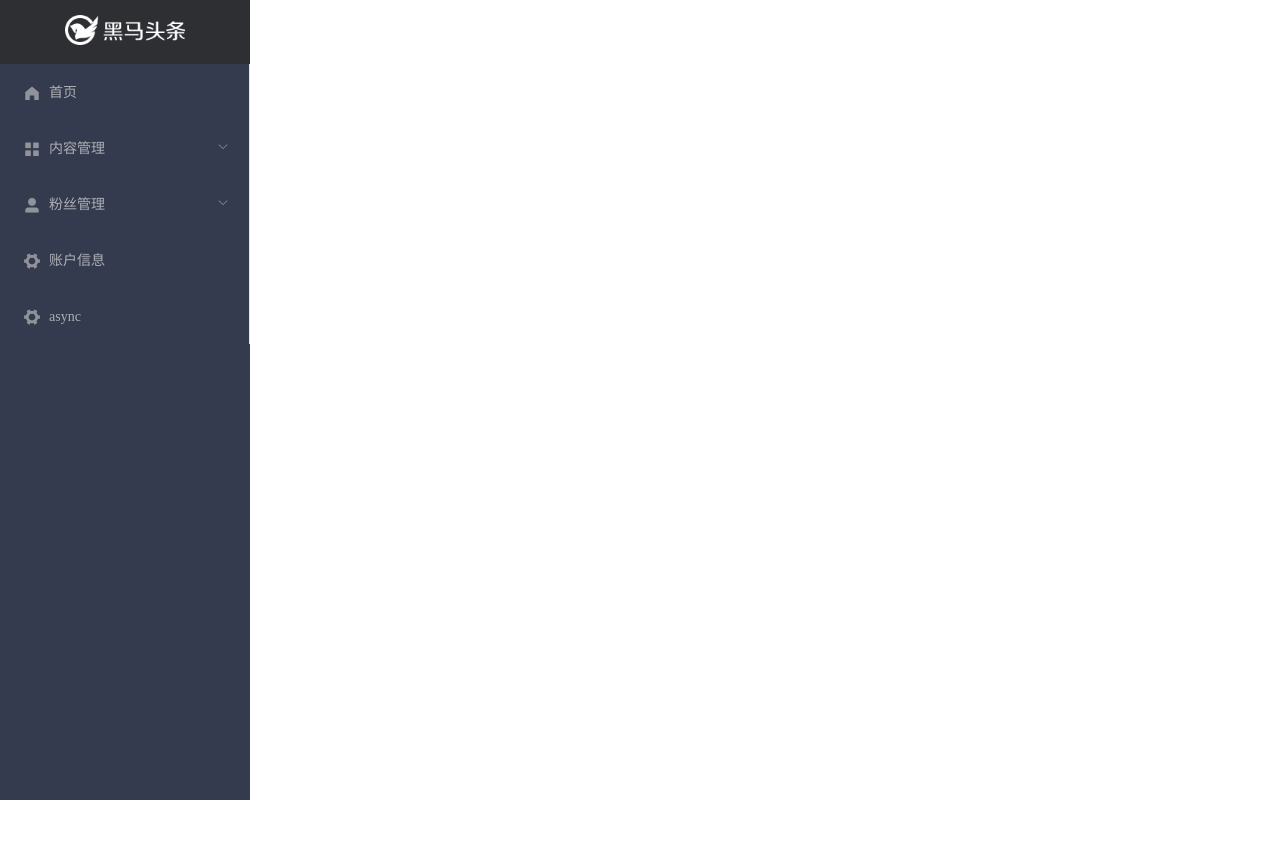
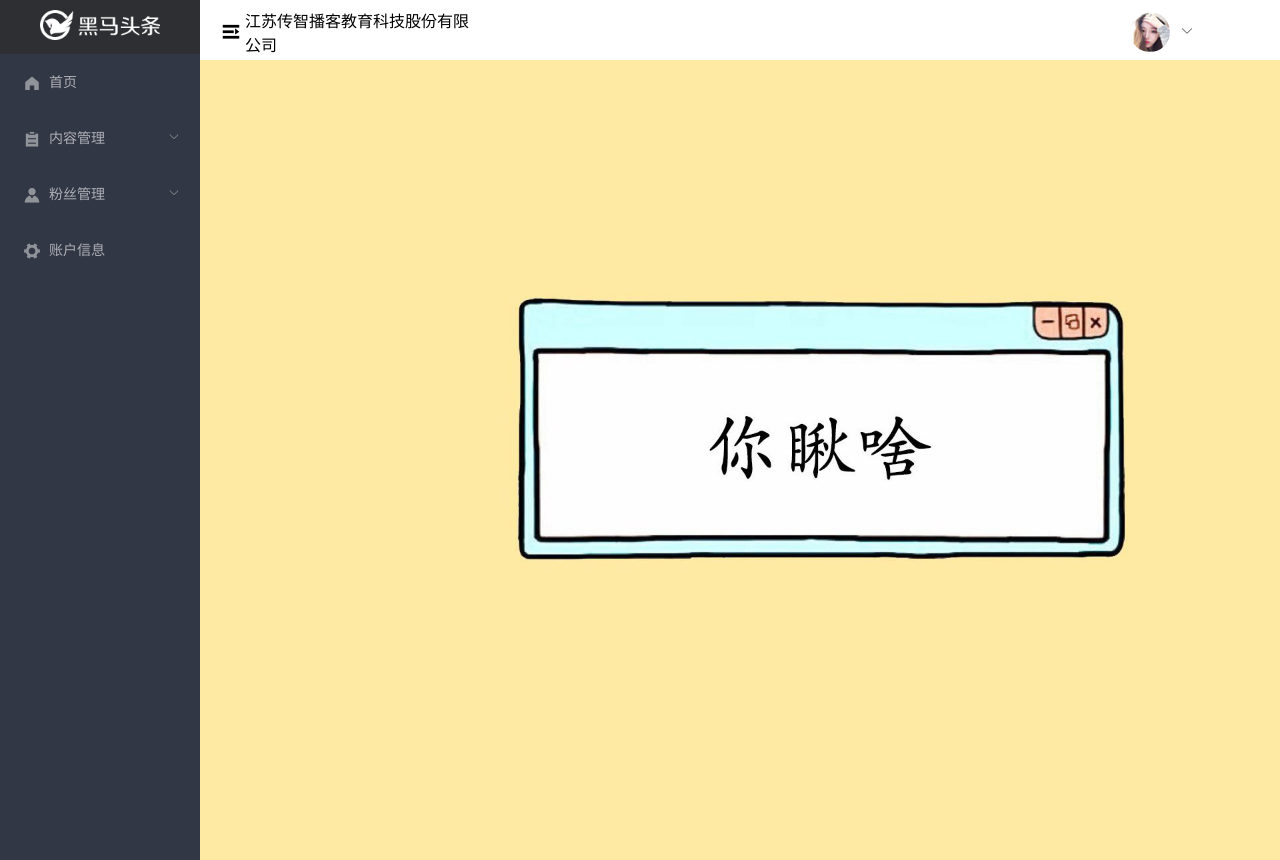
Before and after one commit to sunxiaopang77/82heimatoutiao, a Vue app: page /login#/home in a window 1280 px wide. Before the commit the page ends 800 px from the top, so only its background shows below. Built offline with nearby package versions, Linux system fonts and the light colour scheme; no server answers; sample sign-in values are in the browser's storage.

Commit message:
第三天内容-样式有问题

```diff
--- a/src/components/home/layout-aside.vue
+++ b/src/components/home/layout-aside.vue
@@ -4,48 +4,58 @@
           <img src="../../assets/img/logo_admin.png" alt="">
       </div>
     <el-menu
-      background-color="#353b4e"
+      background-color="#323745"
       text-color="#adafb5"
+      style='width:201px'
       active-text-color="#ffd04b"
-      :collapse="collapse"
-      :collapse-transition="false"
       router
       >
-     <!-- :router="true" 和 router功能一样 -->
-      <el-menu-item index='/home'>
-          <i class='el-icon-s-home'></i>
-          <span>首页</span>
+      <el-menu-item index="/">
+        <i class="el-icon-s-home"></i>
+        <span slot="title">首页</span>
       </el-menu-item>
-      <!-- 折叠菜单 -->
-      <el-submenu index='content'>
-        <!-- 具名插槽 传入内容 -->
+      <!-- el-submenu是有折叠的菜单 -->
+      <el-submenu index='1'>
+          <!-- el-submenu定义具名插槽 title -->
           <template slot='title'>
-         <i class='el-icon-menu' ></i>
+            <i class="el-icon-s-order"></i>
             <span>内容管理</span>
           </template>
-         <!-- 匿名插槽 -->
-          <el-menu-item index='/home/publish'>发表文章</el-menu-item>
-          <el-menu-item index='/home/articles'>内容列表</el-menu-item>
-          <el-menu-item index='/home/material'>素材管理</el-menu-item>
-          <el-menu-item index='/home/comment'>评论列表</el-menu-item>
+         <el-menu-item index="/home/publish">
+             发布文章
+         </el-menu-item>
+         <el-menu-item index="/home/articles">
+             内容列表
+         </el-menu-item>
+        <el-menu-item index="/home/comment">
+             评论管理
+         </el-menu-item>
+         <el-menu-item index="/home/material">
+             素材管理
+         </el-menu-item>
       </el-submenu>
-      <el-submenu index='fans'>
+       <el-submenu index='2'>
+          <!-- el-submenu定义具名插槽 title -->
           <template slot='title'>
-         <i class='el-icon-user-solid' ></i>
+            <i class="el-icon-s-custom"></i>
             <span>粉丝管理</span>
           </template>
-         <el-menu-item  index='/home/fansdata'>图文数据</el-menu-item>
-          <el-menu-item index='/home/fansinfo'>粉丝概况</el-menu-item>
-          <el-menu-item index='/home/fansimg'>粉丝画像</el-menu-item>
-          <el-menu-item index='/home/fanslist'>粉丝列表</el-menu-item>
+         <el-menu-item index='/home/fansdata'>
+             图文数据
+         </el-menu-item>
+         <el-menu-item index='/home/fansinfo'>
+             粉丝概况
+         </el-menu-item>
+        <el-menu-item  index='/home/fanslist'>
+             粉丝列表
+         </el-menu-item>
+         <el-menu-item index='/home/fansimg'>
+             粉丝画像
+         </el-menu-item>
       </el-submenu>
-      <el-menu-item index='/home/account'>
-          <i class='el-icon-s-tools'></i>
-          <span>账户信息</span>
-      </el-menu-item>
-       <el-menu-item index='/home/async'>
-          <i class='el-icon-s-tools'></i>
-          <span>async</span>
+      <el-menu-item index="/home/account">
+        <i class="el-icon-s-tools"></i>
+        <span slot="title">账户信息</span>
       </el-menu-item>
   </el-menu>
   </div>
@@ -55,23 +65,20 @@
 export default {
 
 }
-
 </script>
 
 <style lang='less' scoped>
    .layout-aside {
-    width: 250px;
+       width: 200px;
        height: 100vh;
-    background-color: #353b4e;
+       background-color: #323745;
        .title {
-        padding: 15px 0;
            text-align: center;
-        background-color: #2e2f32;
+           background-color:  #2e2f32;
+           padding: 10px 0;
            img {
-            width:120px;
-            height:30px;
+               height: 30px;
            }
        }
    }
-
 </style>
--- /dev/null
+++ b/src/components/home/layout-header.vue
@@ -0,0 +1,89 @@
+<template>
+  <!-- 用el-row el-col -->
+  <el-row class='layout-header' type='flex' justify='space-between'>
+      <!-- span是给col的宽度  elementUI将页面分为24分 -->
+      <el-col class='left' :span="6">
+          <i class='el-icon-s-unfold icon'></i>
+          <span>江苏传智播客教育科技股份有限公司</span>
+      </el-col>
+      <el-col :span="3" class='right'>
+        <!-- 属性不给:就相当于字符串 -->
+          <img class='head-img' :src="userInfo.photo ? userInfo.photo : defaultImg" alt="">
+     <el-dropdown trigger="click"  @command="handleMenuItem">
+         <!-- 匿名插槽 -->
+       <span class="el-dropdown-link">
+          {{userInfo.name}}<i class="el-icon-arrow-down el-icon--right"></i>
+       </span>
+       <!-- 具名插槽 -->
+      <el-dropdown-menu slot="dropdown">
+        <el-dropdown-item command='account'>个人信息</el-dropdown-item>
+        <el-dropdown-item command='git'>git地址</el-dropdown-item>
+        <el-dropdown-item command='lgout'>退出</el-dropdown-item>
+      </el-dropdown-menu>
+    </el-dropdown>
+      </el-col>
+  </el-row>
+</template>
+
+<script>
+export default {
+  data () {
+    return {
+      userInfo: {},
+      defaultImg: require('../../assets/img/avatar.jpg') // 转成base64字符串
+    }
+  },
+  methods: {
+    // 获取用户数据
+    getUserInfo () {
+      this.$axios({
+        url: '/user/profile'
+      }).then(result => {
+        this.userInfo = result.data
+      })
+    },
+    // 点击菜单项触发的方法
+    handleMenuItem (command) {
+      if (command === 'account') {
+        // 账户信息
+      } else if (command === 'git') {
+        // git地址
+        window.location.href = 'https://github.com/shuiruohanyu/82heimatoutiao' // 改变当前的地址
+      } else {
+        // 退出
+        window.localStorage.clear() // 清空缓存 清除所有的缓存  只能清除自己当前项目的缓存
+        this.$router.push('/login') // 跳转到登录页
+      }
+    }
+  },
+  created () {
+    this.getUserInfo()
+  }
+}
+</script>
+
+<style lang='less' scoped>
+.layout-header {
+    padding: 8px 0;
+    .left {
+     .icon {
+        font-size:22px;
+        margin-right:3px;
+     }
+     display: flex;
+     align-items: center;
+    }
+    .right {
+      display: flex;
+      align-items: center;
+       .head-img {
+          border-radius: 50%;
+          margin-right:5px;
+          width:40px;
+          height:40px;
+      }
+    }
+
+}
+
+</style>
--- /dev/null
+++ b/src/components/index.js
@@ -0,0 +1,10 @@
+import layoutAside from './home/layout-aside'
+import layoutHeader from './home/layout-header'
+
+// 所有自定义组件的插件
+export default {
+  install: function (Vue) {
+    Vue.component('layout-aside', layoutAside) // 注册 左侧导航组件
+    Vue.component('layout-header', layoutHeader) // 注册头部组件
+  }
+}
--- a/src/main.js
+++ b/src/main.js
@@ -1,14 +1,15 @@
 import Vue from 'vue'
 import App from './App.vue'
-import router from './router'
-import ElementUI from 'element-ui'
-import 'element-ui/lib/theme-chalk/index.css'
-import './style/index.less'
-import axios from 'axios'
-axios.defaults.baseURL = 'http://ttapi.research.itcast.cn/mp/v1_0'
-Vue.prototype.$axios = axios// 给Vue对象原型属性赋值
+import router from './permission'
+import ElementUI from 'element-ui' // 框架组件
+import Component from './components' // 自定义组件
+import 'element-ui/lib/theme-chalk/index.css' // 引入样式
+import './style/index.less' // 引入初始化样式 包括 margin padding li
+import axios from './utils/axios.config'
+Vue.prototype.$axios = axios
 Vue.config.productionTip = false
-Vue.use(ElementUI)
+Vue.use(ElementUI) // 全局注册elementUI组件 任意位置都可以使用
+Vue.use(Component) // 全局注册自定义组件
 new Vue({
   router,
   render: h => h(App)
--- /dev/null
+++ b/src/permission.js
@@ -0,0 +1,17 @@
+import router from './router'
+router.beforeEach(function (to, from, next) {
+  // 如果要去的地址以/home为起始 就说明需要判断当前是不是登录 判断token
+  if (to.path.startsWith('/home')) {
+    let token = window.localStorage.getItem('user-token')
+    if (token) {
+      // 放行
+      next()
+    } else {
+      next('/login')
+    }
+  } else {
+    // 如果没有/home 可以认为你是安全的 不需要控制的页面
+    next()
+  }
+})
+export default router
--- a/src/router.js
+++ b/src/router.js
@@ -1,9 +1,8 @@
 import Vue from 'vue'
 import Router from 'vue-router'
-// import Home from './views/Home.vue'
-// import Login from './views/login/index.vue'
+import Home from './views/home'
 import Login from './views/login'
-import Home from './views/home'
+import Main from './views/home/main'
 Vue.use(Router)
 
 export default new Router({
@@ -14,13 +13,16 @@ export default new Router({
     },
     {
       path: '/',
-      name: '/home',
-      component: Home
+      redirect: '/home'
     },
     {
       path: '/home',
       name: 'home',
-      component: Home
+      component: Home,
+      children: [{
+        path: '', // 默认的二级路由  的地址 path为空串
+        component: Main
+      }]
     }
     // {
     //   path: '/about',
--- /dev/null
+++ b/src/utils/axios.config.js
@@ -0,0 +1,53 @@
+// 处理axios拦截器 请求拦截器 响应拦截器
+import axios from 'axios'
+import router from '../permission'
+import { Message } from 'element-ui'
+axios.defaults.baseURL = 'http://ttapi.research.itcast.cn/mp/v1_0' // 赋值基础地址
+
+// 请求拦截器
+axios.interceptors.request.use(function (config) {
+  // config 是axios的默认请求配置 和传入的配置 结合出来的
+  // 必须将config return 不return 不行
+  let token = window.localStorage.getItem('user-token')
+  config.headers['Authorization'] = `Bearer ${token}` // 统一注入token
+  return config
+}, function () {})
+
+// 响应拦截器
+axios.interceptors.response.use(function (response) {
+  debugger
+  return response.data ? response.data : {}
+}, function (error) {
+  let status = error.response.status
+  let message = ''
+  switch (status) {
+    case 400:
+      message = '请求参数错误'
+      break
+    case 403:
+      message = '用户非实名认证用户，无权限登录'
+      break
+    case 507:
+      message = '服务器或数据库异常'
+      break
+    case 404:
+      message = '手机号不正确'
+      break
+    case 401:
+      window.localStorage.clear() // 因为token有可能过期 清除垃圾token
+      router.push('/login')
+      break
+    default:
+      message = '未知错误'
+      break
+  }
+  Message({ type: 'warning', message })
+  return new Promise(function () {}) // 直接返回一个promise 表示错误已经被处理掉 相当于强行截止错误
+})
+
+// export default {
+//   install: function (Vue) {
+//     Vue.prototype.$axios = axios // 给Vue对象的原型属性赋值 那么所有vue实例自动拥有$axios
+//   }
+// }
+export default axios
--- a/src/views/home/index.vue
+++ b/src/views/home/index.vue
@@ -2,25 +2,26 @@
   <!-- 最外层容器 -->
   <el-container>
     <!-- 左侧导航 -->
-    <el-aside>
+    <el-aside style='width:200px;background-color:#323745'>
       <layout-aside></layout-aside>
     </el-aside>
     <!-- 右侧 -->
     <el-container>
       <!-- 头部 -->
-      <el-header></el-header>
+      <el-header>
+        <!-- 头部组件 -->
+        <layout-header></layout-header>
+      </el-header>
       <!-- 主要区域 -->
-      <el-main></el-main>
+      <el-main style='margin:0;padding:0'>
+        <router-view></router-view>
+      </el-main>
     </el-container>
   </el-container>
 </template>
 
 <script>
-import layoutAside from '../../components/home/layout-aside.vue'
 export default {
-  components: {
-    'layout-aside': layoutAside
-  }
 }
 </script>
 
--- /dev/null
+++ b/src/views/home/main.vue
@@ -0,0 +1,17 @@
+<template>
+  <div class='main'></div>
+</template>
+
+<script>
+export default {
+
+}
+</script>
+
+<style lang='less' scoped>
+ .main {
+     height:100vh;
+     background-image: url('../../assets/img/home.jpg');
+     background-size: cover;
+ }
+</style>
```
Also changed, not shown: src/views/login/index.vue (+39 -47 lines). Lines whose indentation alone changed are shown as unchanged.
